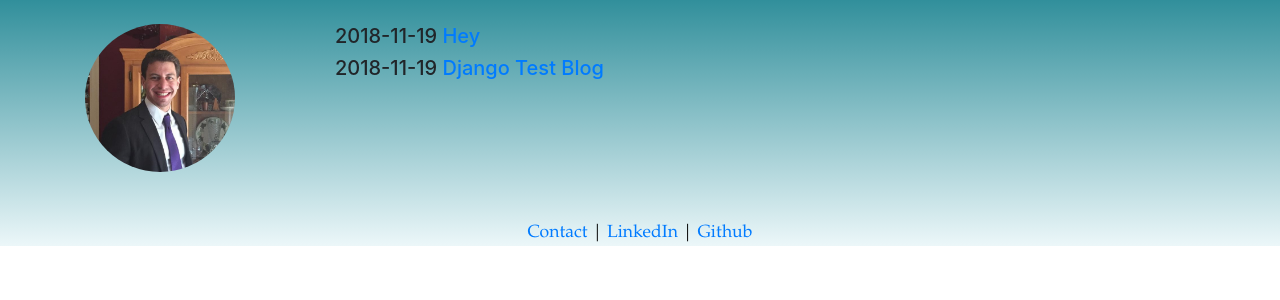
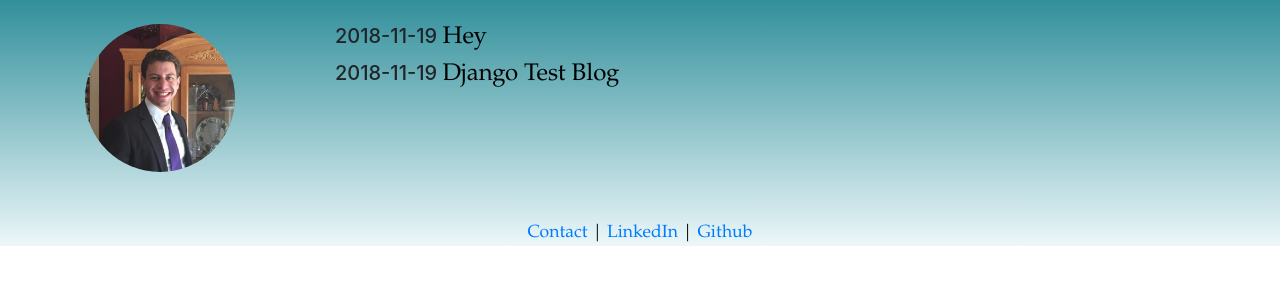
Before and after one commit to mtoriello0725/Django_mysite, a Django app: page /blog/ in a window 1280 px wide. Shown: the part 75-375 px from the top of the page. Run offline with Django 3.2, Linux system fonts and the light colour scheme; data comes from the database, SQL or seed files in the repository; some libraries are stand-ins or nearby versions.

Commit message:
Modified text coloring used on blog homepage

```diff
--- a/blog/templates/blog/blog.html
+++ b/blog/templates/blog/blog.html
@@ -7,7 +7,7 @@
 
   {% for post in object_list %}
     <h5>{{ post.date|date:"Y-m-d" }}
-      <a href="/blog/{{post.id}}">{{post.title}}</a>
+      <a class="project-link" href="/blog/{{post.id}}">{{post.title}}</a>
     </h5>
   {% endfor %}
 
```
